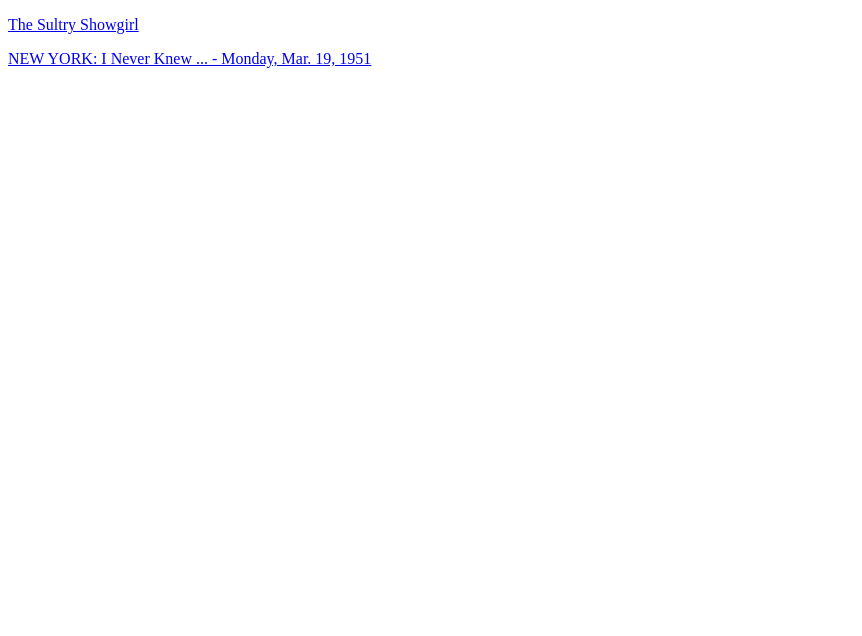
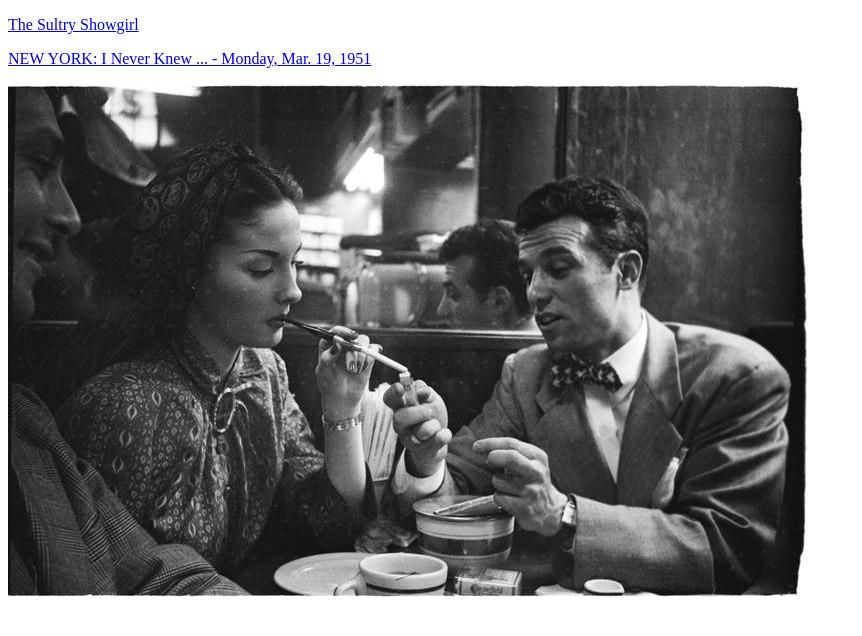
Before and after one commit to sysprv/www, a plain HTML site: page rosemary_williams.html in a window 1280 px wide. Shown: the whole page, without its empty margins (0-862 px from the left). Drawn offline with Linux system fonts and the light colour scheme.

Commit message:
A photograph.

```diff
--- a/rosemary_williams.html
+++ b/rosemary_williams.html
@@ -36,5 +36,6 @@ td {
 <body>
 <p><a href="http://mcnyblog.org/2011/08/03/the-sultry-showgirl/">The Sultry Showgirl</a></p>
 <p><a href="new_york-i_never_knew.txt">NEW YORK: I Never Knew ... - Monday, Mar. 19, 1951</a></p>
+<p><img src="MNY293508.jpg" width="800" height="513"></img></p>
 </body>
 </html>
```
Also changed, not shown: MNY293508.jpg (added).
